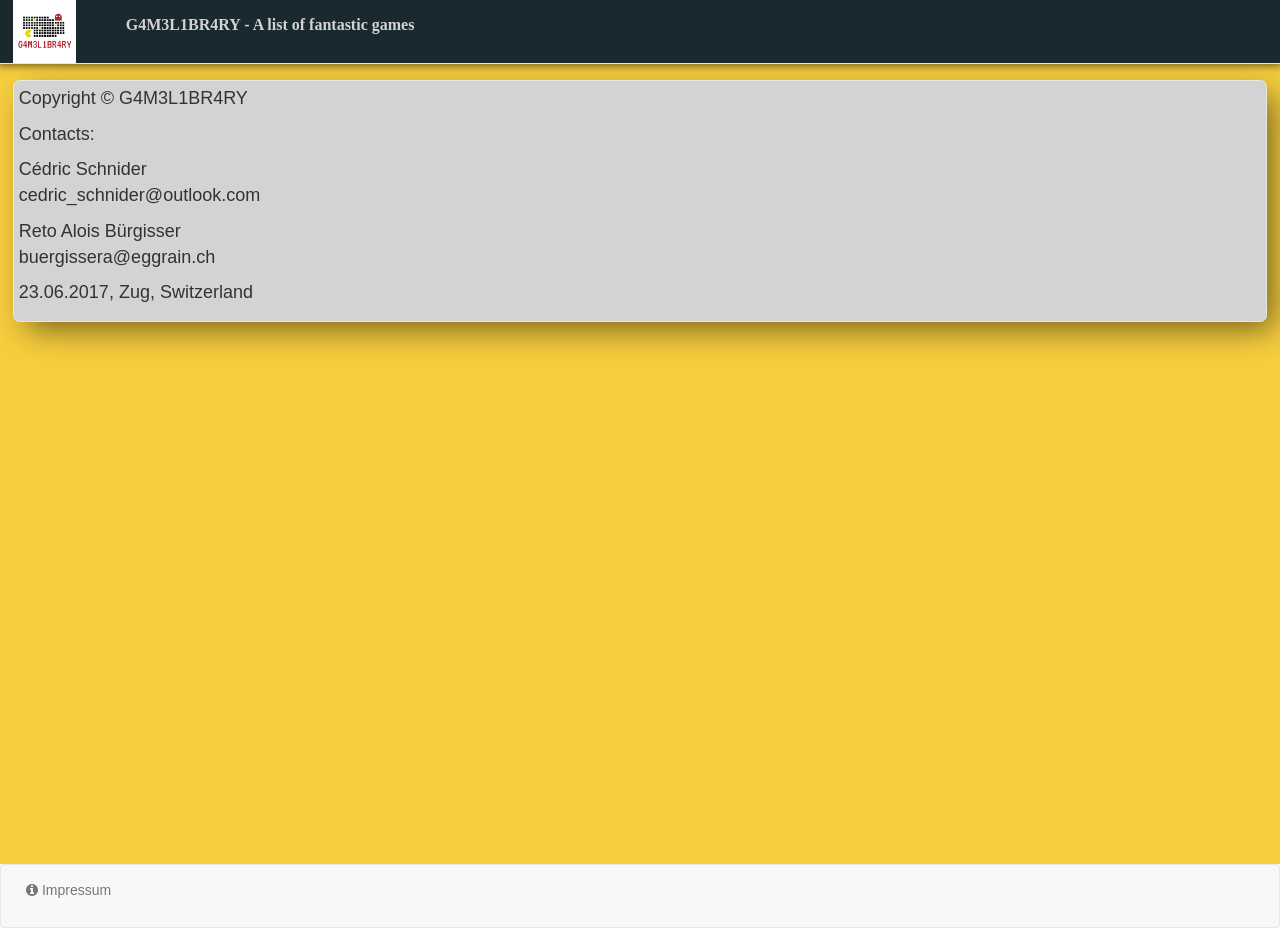
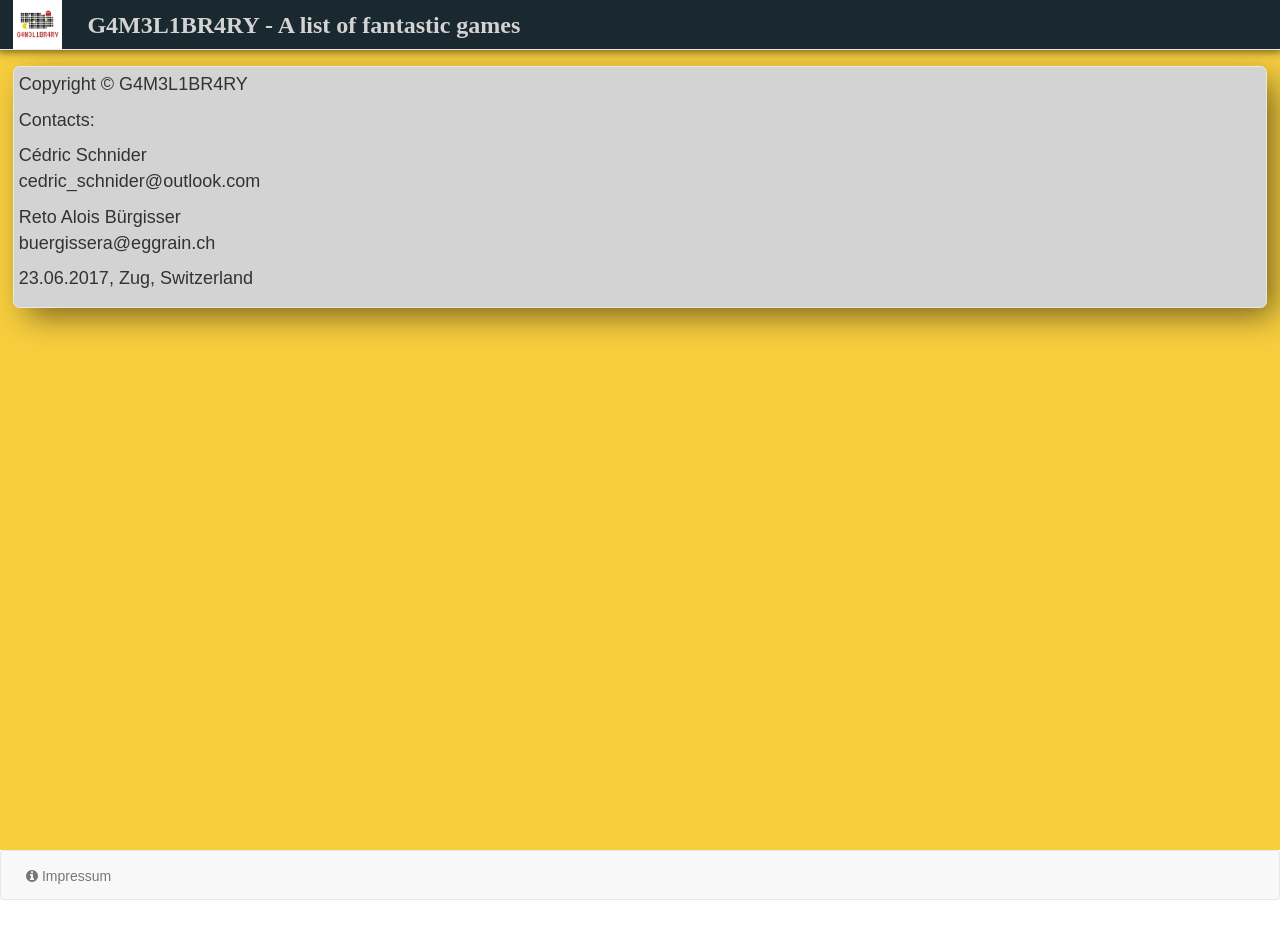
Before and after one commit to Reto411/gameLibrary, an Angular app in the folder GameLibrary/: page /impressum in a window 1280 px wide. After the commit the page ends 900 px from the top, so only its background shows below. Built offline with nearby package versions, Linux system fonts and the light colour scheme.

Commit message:
More beauty

```diff
--- a/GameLibrary/src/app/app.component.css
+++ b/GameLibrary/src/app/app.component.css
@@ -17,7 +17,7 @@
     -webkit-order: 1;               /* NEW - Chrome */
     order: 1;                       /* NEW, Spec - Opera 12.1, Firefox 20+ */
     min-height: 95vh;
-    overflow: hidden;
+    overflow: auto;
     padding: 0;
     width: 100%;
 
@@ -29,9 +29,9 @@
     -ms-flex-order: 2;              /* TWEENER - IE 10 */
     -webkit-order: 2;               /* NEW - Chrome */
     order: 2;                       /* NEW, Spec - Opera 12.1, Firefox 20+ */
-    width: 100%;
     height: 5vh;
     margin: 0;
+    overflow: hidden;
 }
 
 nav {
@@ -41,8 +41,7 @@ nav {
 }
 
 .navbar {
-  min-height: 8vh !important;
-  height: 8vh !important;
+  height: 50px;
 }
 
 .navbar-header {
@@ -56,9 +55,9 @@ nav {
 
 .navbar-header a {
   position: relative;
-  font-size: 2vh;
+  font-size: 3vh;
   font-weight: bold;
-  padding-left: 50px;
+  padding-left: 2vw;
 }
 
 .header {
--- a/GameLibrary/src/app/detailpage/game-detail.component.css
+++ b/GameLibrary/src/app/detailpage/game-detail.component.css
@@ -1,7 +1,7 @@
 .media-row {
+  width: 100vw;
   position: relative;
-
-  height:auto;
+  height: auto;
   padding-top: 2vh;
   padding-bottom: 2vh;
   margin-bottom: 2vh;
@@ -13,14 +13,12 @@
 
 /* Overwrite css class */
 .img-responsive {
-  height: inherit;
+  height: auto;
   display: block;
-  width: auto;
 }
 
 .media-box {
-  border-right: 3px lightgray groove;
-  border-left: 3px lightgray groove ;
+  overflow: hidden;
   height: 100%;
 }
 
@@ -37,17 +35,19 @@
   transform: translate(-50%, -50%);
 }
 
+.arrow-left:hover {
+  -webkit-box-shadow: inset -168px -43px 61px -186px rgba(0,0,0,0.75);
+  -moz-box-shadow: inset -168px -43px 61px -186px rgba(0,0,0,0.75);
+  box-shadow: inset -168px -43px 61px -186px rgba(0,0,0,0.75);
+}
+
 .arrow-right:hover {
   -webkit-box-shadow: inset 168px -43px 61px -186px rgba(0,0,0,0.75);
   -moz-box-shadow: inset 168px -43px 61px -186px rgba(0,0,0,0.75);
   box-shadow: inset 168px -43px 61px -186px rgba(0,0,0,0.75);
 }
 
-.arrow-left:hover {
-  -webkit-box-shadow: inset -168px -43px 61px -186px rgba(0,0,0,0.75);
-  -moz-box-shadow: inset -168px -43px 61px -186px rgba(0,0,0,0.75);
-  box-shadow: inset -168px -43px 61px -186px rgba(0,0,0,0.75);
-}
+
 
 /*  */
 @keyframes fade-in {
--- a/GameLibrary/src/app/detailpage/game-detail.component.html
+++ b/GameLibrary/src/app/detailpage/game-detail.component.html
@@ -7,15 +7,15 @@
 
     <div class="col-md-10 col-sm-10 col-xs-10 media-box ">
       <img *ngIf="game.media != null && game.media[currentPicturePosition].includes('JPG')" style="width: 100%; height: auto;"  [src]="game?.media[currentPicturePosition]" class="img-responsive">
-      <div *ngIf="game.media != null && game.media[currentPicturePosition].includes('http')" class="embed-responsive embed-responsive-16by9">
+      <div style="margin: 0; padding: 0;" *ngIf="game.media != null && game.media[currentPicturePosition].includes('http')" class="embed-responsive embed-responsive-16by9">
         <iframe [src]="game?.media[currentPicturePosition] | safe" class="embed-responsive-item" frameborder="0" scrolling="no"></iframe>
       </div>
       <h3 *ngIf="game.media == null" >No Medias found for game</h3>
     </div>
 
-    <div class="col-md-1 col-sm-1 col-xs-1 arrow-box">
-          <div  *ngIf="game.media?.length > 1" (click)="changePicture('right')" class="arrow arrow-right">
-            <i class="fa fa-angle-right fa-3x" aria-hidden="true"></i>
-          </div>
-    </div>
+      <div class="col-md-1 col-sm-1 col-xs-1 arrow-box">
+            <div  *ngIf="game.media?.length > 1" (click)="changePicture('right')" class="arrow arrow-right">
+              <i class="fa fa-angle-right fa-3x" aria-hidden="true"></i>
+            </div>
+      </div>
 </div>
--- a/GameLibrary/src/index.html
+++ b/GameLibrary/src/index.html
@@ -8,8 +8,6 @@
   <meta name="viewport" content="width=device-width, initial-scale=1">
 </head>
 <body>
-  <div>
     <app-root></app-root>
-  </div>
 </body>
 </html>
```
